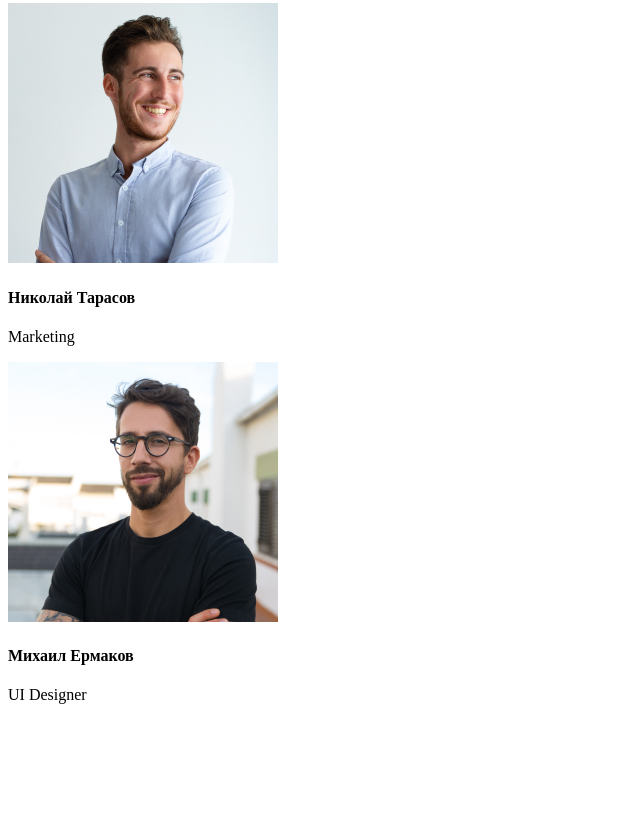
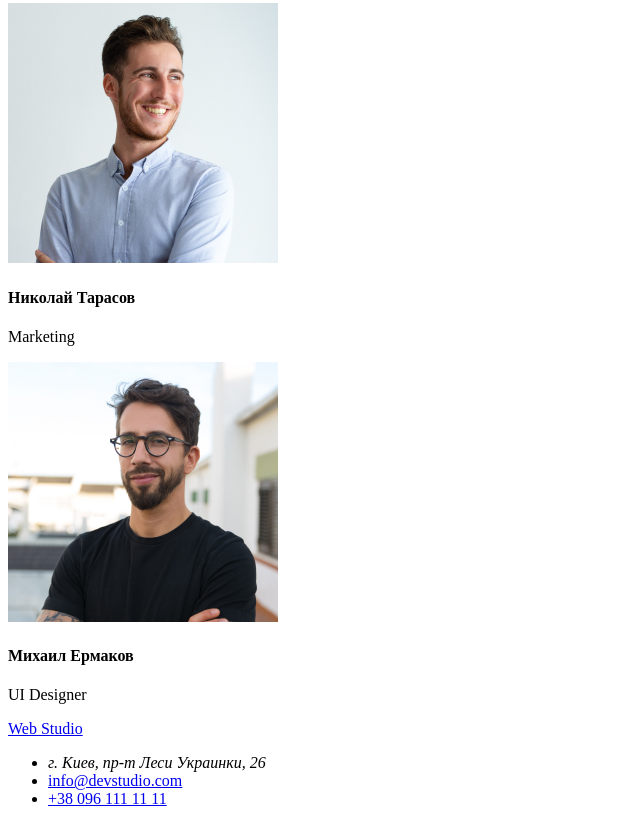
Before and after one commit to woyager69/goit-markup-hw-01, a plain HTML site: page index.html in a window 1280 px wide. Shown: the part 1703-2527 px from the top of the page, without its empty margins (0-640 px from the left). Before the commit the page ends 2423 px from the top, so only its background shows below. Drawn offline with Linux system fonts and the light colour scheme.

Commit message:
коррекция подвала

```diff
--- a/index.html
+++ b/index.html
@@ -75,6 +75,14 @@
         </div>
     </main>
     <footer>
+        <a href="/">Web Studio</a>
+        <ul>
+            <li><address>
+                г. Киев, пр-т Леси Украинки, 26
+            </address></li>
+            <li><a href="mailto:info@devstudio.com">info@devstudio.com</a>
+            <li><a href="tel:+380961111111">+38 096 111 11 11</a>
+        </ul>
 
     </footer>
 
```
